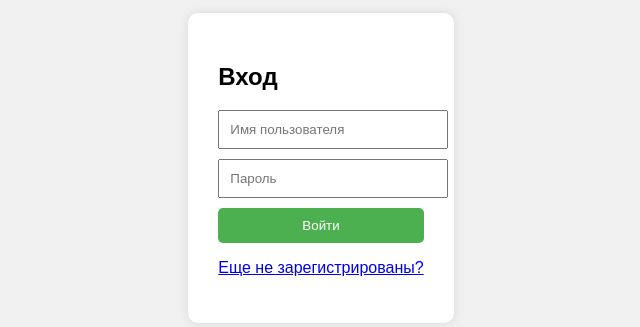
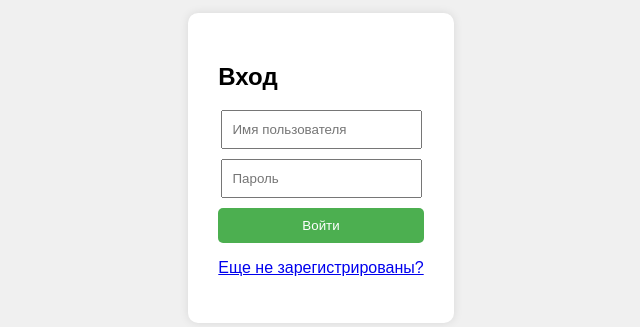
Before and after one commit to Ziykon-Haykon/homework-tracker, a Flask app: page / in a window 1280 px wide. Shown: the part 240-567 px from the top of the page, without its empty margins (319-959 px from the left). Run offline with Flask 3, Linux system fonts and the light colour scheme.

Commit message:
fix login form

```diff
--- a/templates/login.html
+++ b/templates/login.html
@@ -1,5 +1,6 @@
 <!DOCTYPE html>
 <html lang="ru">
+
 <head>
   <meta charset="UTF-8">
   <title>Вход в систему</title>
@@ -12,18 +13,27 @@
       align-items: center;
       height: 100vh;
     }
+
     .login-box {
       background: white;
       padding: 30px;
       border-radius: 10px;
-      box-shadow: 0 0 10px rgba(0,0,0,0.1);
+      box-shadow: 0 0 10px rgba(0, 0, 0, 0.1);
     }
+
+    form {
+      display: flex;
+      flex-direction: column;
+      align-items: center;
+      width: 100%;
+    }
+
     input {
-      display: block;
+      display: flex;
       margin-bottom: 10px;
-      width: 100%;
       padding: 10px;
     }
+
     button {
       padding: 10px;
       width: 100%;
@@ -34,6 +44,7 @@
     }
   </style>
 </head>
+
 <body>
   <div class="login-box">
     <h2>Вход</h2>
@@ -43,9 +54,10 @@
       <button type="submit">Войти</button>
     </form>
     <!-- Кнопка регистрации -->
-<p>
-  <a href="{{ url_for('register') }}">Еще не зарегистрированы?</a>
-</p>
+    <p>
+      <a href="{{ url_for('register') }}">Еще не зарегистрированы?</a>
+    </p>
   </div>
 </body>
+
 </html>
```
